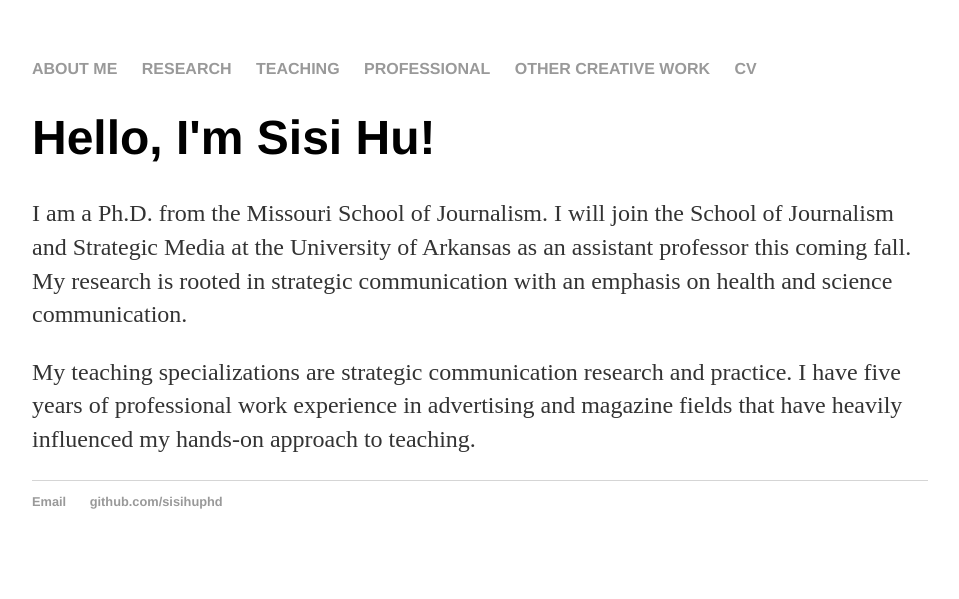
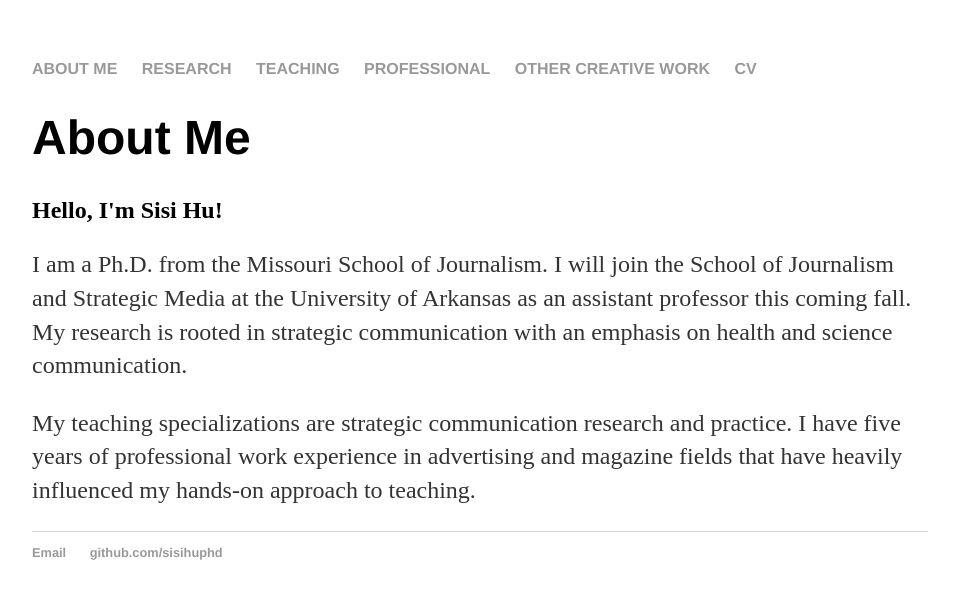
Before and after one commit to sisihuphd/sisihuphd.github.io, a Jekyll site: the page built from index.html, in a window 1280 px wide. Shown: the top 599 px of the page, without its empty margins (160-1119 px from the left). Built offline with Jekyll 4.4.1, drawn with Linux system fonts in a browser that asks for light colours.

Commit message:
Update index.html

```diff
--- a/index.html
+++ b/index.html
@@ -3,7 +3,8 @@ layout: default
 title: Sisi Hu | About Me
 ---
 <div class="blurb">
-        <h1>Hello, I'm Sisi Hu!</h1>
+        <h1>About Me</h1>
+	<h2>Hello, I'm Sisi Hu!</h2>
 	<p>I am a Ph.D. from the Missouri School of Journalism.
 		I will join the School of Journalism and Strategic Media at the University of Arkansas as an assistant professor this coming fall.
 		My research is rooted in strategic communication with an emphasis on health and science communication.</p>
```
